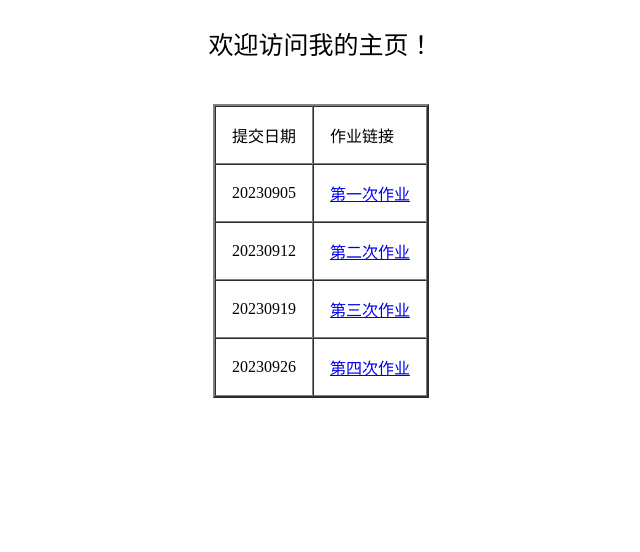
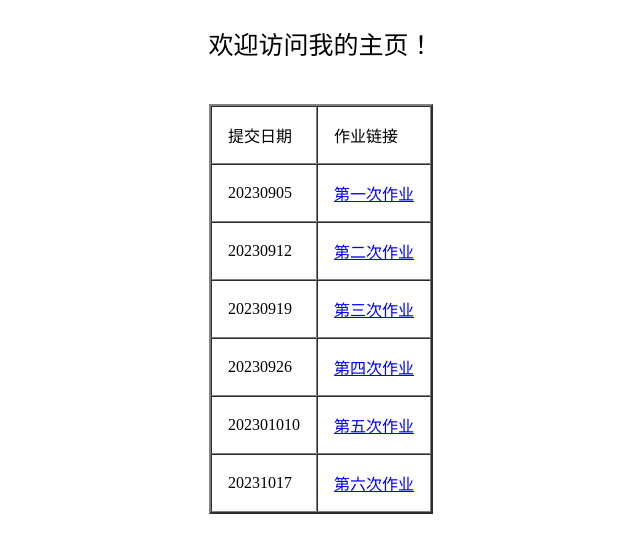
Before and after one commit to qhf76/qhf76.github.io, a plain HTML site: page index.html in a window 1280 px wide. Shown: the whole page, without its empty margins (319-959 px from the left). Drawn offline with Linux system fonts and the light colour scheme.

Commit message:
Update index.html

```diff
--- a/index.html
+++ b/index.html
@@ -33,6 +33,14 @@
         <td>20230926</td>
         <td><a href="https://qhf76.github.io/20213657-20230926.html">第四次作业</a></td>
     </tr>
+        <tr>
+        <td>202301010</td>
+        <td><a href="https://qhf76.github.io/20213657-20231010.html">第五次作业</a></td>
+    </tr>
+        <tr>
+        <td>20231017</td>
+        <td><a href="https://qhf76.github.io/20213657-20231017.html">第六次作业</a></td>
+    </tr>
     </table>
 </body>
 </html>
```
